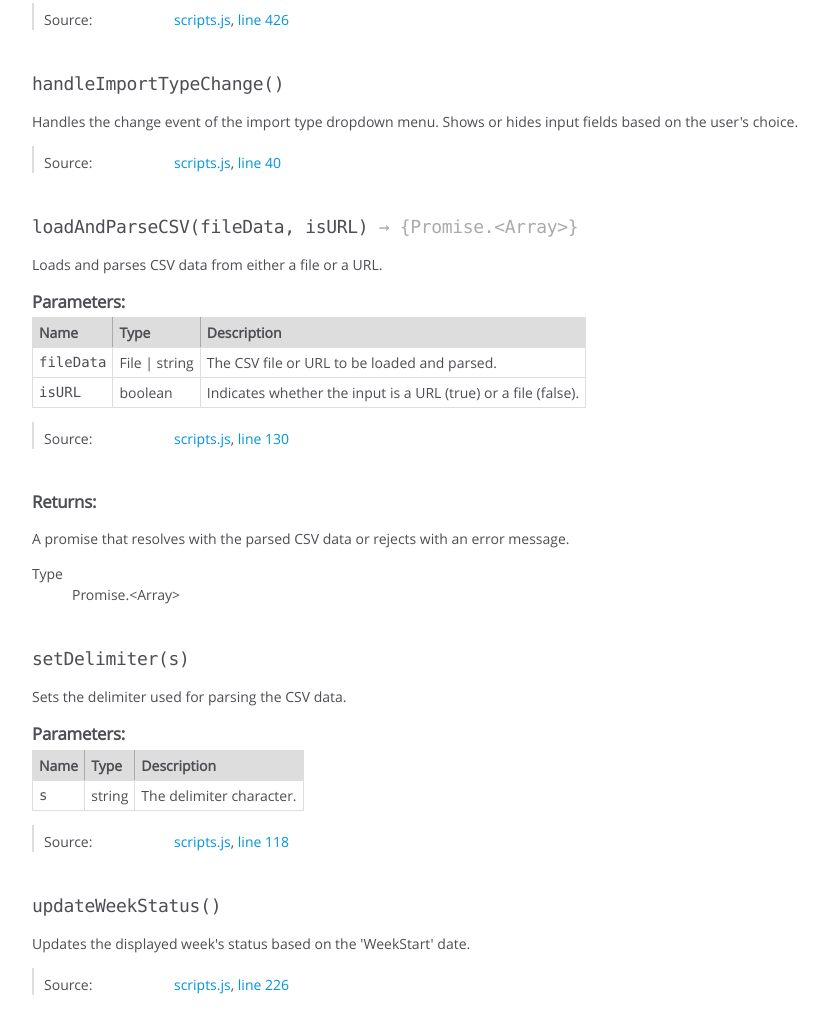
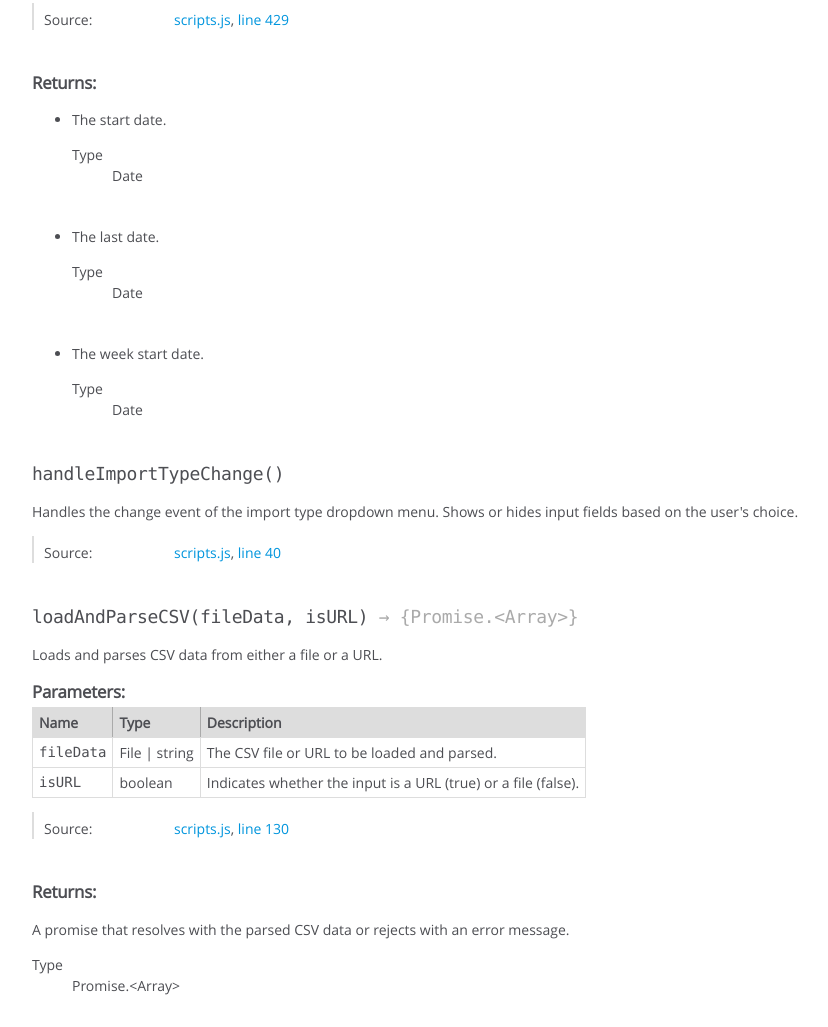
Before and after one commit to ES-2023-LETI-GrupoH/ES-2023-1Sem-LETI-GrupoH, a website: page docs/global.html in a window 1280 px wide. Shown: the part 2665-3692 px from the top of the page, without its empty margins (0-828 px from the left). Drawn offline with Linux system fonts and the light colour scheme.

Commit message:
Minor update. Solved an issue from the test of the getStartAndLastDate.

```diff
--- a/docs/global.html
+++ b/docs/global.html
@@ -910,7 +910,7 @@ It is updated as weeks are navigated, and its initial value is based on 'startDa
 
 
 
-    <h4 class="name" id="getStartAndLastDate"><span class="type-signature"></span>getStartAndLastDate<span class="signature">(data)</span><span class="type-signature"></span></h4>
+    <h4 class="name" id="getStartAndLastDate"><span class="type-signature"></span>getStartAndLastDate<span class="signature">(data)</span><span class="type-signature"> &rarr; {Date|Date|Date}</span></h4>
 
 
 
@@ -1011,7 +1011,7 @@ It is updated as weeks are navigated, and its initial value is based on 'startDa
 
     <dt class="tag-source">Source:</dt>
     <dd class="tag-source"><ul class="dummy"><li>
-        <a href="scripts.js.html">scripts.js</a>, <a href="scripts.js.html#line426">line 426</a>
+        <a href="scripts.js.html">scripts.js</a>, <a href="scripts.js.html#line429">line 429</a>
     </li></ul></dd>
 
 
@@ -1036,263 +1036,11 @@ It is updated as weeks are navigated, and its initial value is based on 'startDa
 
 
 
-
-
-
-
-
-
-
-
-
-
-
-    <h4 class="name" id="handleImportTypeChange"><span class="type-signature"></span>handleImportTypeChange<span class="signature">()</span><span class="type-signature"></span></h4>
-
-
-
-
-
-
-<div class="description">
-    <p>Handles the change event of the import type dropdown menu.
-Shows or hides input fields based on the user's choice.</p>
-</div>
-
-
-
-
-
-
-
-
-
-
-
-
-
-<dl class="details">
-
-
-
-
-
-
-
-
-
-
-
-
-
-
-
-
-
-
-
-
-
-
-
-
-
-
-    <dt class="tag-source">Source:</dt>
-    <dd class="tag-source"><ul class="dummy"><li>
-        <a href="scripts.js.html">scripts.js</a>, <a href="scripts.js.html#line40">line 40</a>
-    </li></ul></dd>
-
-
-
-
-
-
-
-</dl>
-
-
-
-
-
-
-
-
-
-
-
-
-
-
-
-
-
-
-
-
-
-
-
-
-
-
-    <h4 class="name" id="loadAndParseCSV"><span class="type-signature"></span>loadAndParseCSV<span class="signature">(fileData, isURL)</span><span class="type-signature"> &rarr; {Promise.&lt;Array>}</span></h4>
-
-
-
-
-
-
-<div class="description">
-    <p>Loads and parses CSV data from either a file or a URL.</p>
-</div>
-
-
-
-
-
-
-
-
-
-    <h5>Parameters:</h5>
-
-
-<table class="params">
-    <thead>
-    <tr>
-
-        <th>Name</th>
-
-
-        <th>Type</th>
-
-
-
-
-
-        <th class="last">Description</th>
-    </tr>
-    </thead>
-
-    <tbody>
-
-
-        <tr>
-
-                <td class="name"><code>fileData</code></td>
-
-
-            <td class="type">
-
-
-<span class="param-type">File</span>
-|
-
-<span class="param-type">string</span>
-
-
-
-            </td>
-
-
-
-
-
-            <td class="description last"><p>The CSV file or URL to be loaded and parsed.</p></td>
-        </tr>
-
-
-
-        <tr>
-
-                <td class="name"><code>isURL</code></td>
-
-
-            <td class="type">
-
-
-<span class="param-type">boolean</span>
-
-
-
-            </td>
-
-
-
-
-
-            <td class="description last"><p>Indicates whether the input is a URL (true) or a file (false).</p></td>
-        </tr>
-
-
-    </tbody>
-</table>
-
-
-
-
-
-
-<dl class="details">
-
-
-
-
-
-
-
-
-
-
-
-
-
-
-
-
-
-
-
-
-
-
-
-
-
-
-    <dt class="tag-source">Source:</dt>
-    <dd class="tag-source"><ul class="dummy"><li>
-        <a href="scripts.js.html">scripts.js</a>, <a href="scripts.js.html#line130">line 130</a>
-    </li></ul></dd>
-
-
-
-
-
-
-
-</dl>
-
-
-
-
-
-
-
-
-
-
-
-
-
-
-
 <h5>Returns:</h5>
-
-
+<ul>
+        <li>
 <div class="param-desc">
-    <p>A promise that resolves with the parsed CSV data or rejects with an error message.</p>
+    <p>The start date.</p>
 </div>
 
 
@@ -1303,6 +1051,320 @@ Shows or hides input fields based on the user's choice.</p>
     </dt>
     <dd>
 
+<span class="param-type">Date</span>
+
+
+    </dd>
+</dl>
+</li>
+
+        <li>
+<div class="param-desc">
+    <p>The last date.</p>
+</div>
+
+
+
+<dl>
+    <dt>
+        Type
+    </dt>
+    <dd>
+
+<span class="param-type">Date</span>
+
+
+    </dd>
+</dl>
+</li>
+
+        <li>
+<div class="param-desc">
+    <p>The week start date.</p>
+</div>
+
+
+
+<dl>
+    <dt>
+        Type
+    </dt>
+    <dd>
+
+<span class="param-type">Date</span>
+
+
+    </dd>
+</dl>
+</li>
+    </ul>
+
+
+
+
+
+
+
+
+
+
+
+    <h4 class="name" id="handleImportTypeChange"><span class="type-signature"></span>handleImportTypeChange<span class="signature">()</span><span class="type-signature"></span></h4>
+
+
+
+
+
+
+<div class="description">
+    <p>Handles the change event of the import type dropdown menu.
+Shows or hides input fields based on the user's choice.</p>
+</div>
+
+
+
+
+
+
+
+
+
+
+
+
+
+<dl class="details">
+
+
+
+
+
+
+
+
+
+
+
+
+
+
+
+
+
+
+
+
+
+
+
+
+
+
+    <dt class="tag-source">Source:</dt>
+    <dd class="tag-source"><ul class="dummy"><li>
+        <a href="scripts.js.html">scripts.js</a>, <a href="scripts.js.html#line40">line 40</a>
+    </li></ul></dd>
+
+
+
+
+
+
+
+</dl>
+
+
+
+
+
+
+
+
+
+
+
+
+
+
+
+
+
+
+
+
+
+
+
+
+
+
+    <h4 class="name" id="loadAndParseCSV"><span class="type-signature"></span>loadAndParseCSV<span class="signature">(fileData, isURL)</span><span class="type-signature"> &rarr; {Promise.&lt;Array>}</span></h4>
+
+
+
+
+
+
+<div class="description">
+    <p>Loads and parses CSV data from either a file or a URL.</p>
+</div>
+
+
+
+
+
+
+
+
+
+    <h5>Parameters:</h5>
+
+
+<table class="params">
+    <thead>
+    <tr>
+
+        <th>Name</th>
+
+
+        <th>Type</th>
+
+
+
+
+
+        <th class="last">Description</th>
+    </tr>
+    </thead>
+
+    <tbody>
+
+
+        <tr>
+
+                <td class="name"><code>fileData</code></td>
+
+
+            <td class="type">
+
+
+<span class="param-type">File</span>
+|
+
+<span class="param-type">string</span>
+
+
+
+            </td>
+
+
+
+
+
+            <td class="description last"><p>The CSV file or URL to be loaded and parsed.</p></td>
+        </tr>
+
+
+
+        <tr>
+
+                <td class="name"><code>isURL</code></td>
+
+
+            <td class="type">
+
+
+<span class="param-type">boolean</span>
+
+
+
+            </td>
+
+
+
+
+
+            <td class="description last"><p>Indicates whether the input is a URL (true) or a file (false).</p></td>
+        </tr>
+
+
+    </tbody>
+</table>
+
+
+
+
+
+
+<dl class="details">
+
+
+
+
+
+
+
+
+
+
+
+
+
+
+
+
+
+
+
+
+
+
+
+
+
+
+    <dt class="tag-source">Source:</dt>
+    <dd class="tag-source"><ul class="dummy"><li>
+        <a href="scripts.js.html">scripts.js</a>, <a href="scripts.js.html#line130">line 130</a>
+    </li></ul></dd>
+
+
+
+
+
+
+
+</dl>
+
+
+
+
+
+
+
+
+
+
+
+
+
+
+
+<h5>Returns:</h5>
+
+
+<div class="param-desc">
+    <p>A promise that resolves with the parsed CSV data or rejects with an error message.</p>
+</div>
+
+
+
+<dl>
+    <dt>
+        Type
+    </dt>
+    <dd>
+
 <span class="param-type">Promise.&lt;Array></span>
 
 
@@ -1562,7 +1624,7 @@ Shows or hides input fields based on the user's choice.</p>
 <br class="clear">
 
 <footer>
-    Documentation generated by <a href="https://github.com/jsdoc/jsdoc">JSDoc 4.0.2</a> on Thu Nov 09 2023 04:28:51 GMT+0000 (Hora padrão da Europa Ocidental)
+    Documentation generated by <a href="https://github.com/jsdoc/jsdoc">JSDoc 4.0.2</a> on Thu Nov 09 2023 05:54:16 GMT+0000 (Hora padrão da Europa Ocidental)
 </footer>
 
 <script> prettyPrint(); </script>
```
Also changed, not shown: docs/index.html (+1 -1 lines), docs/scripts.js.html (+12 -4 lines), src/main/webapp/js/scripts.js (+17 -5 lines), 1 other file.
